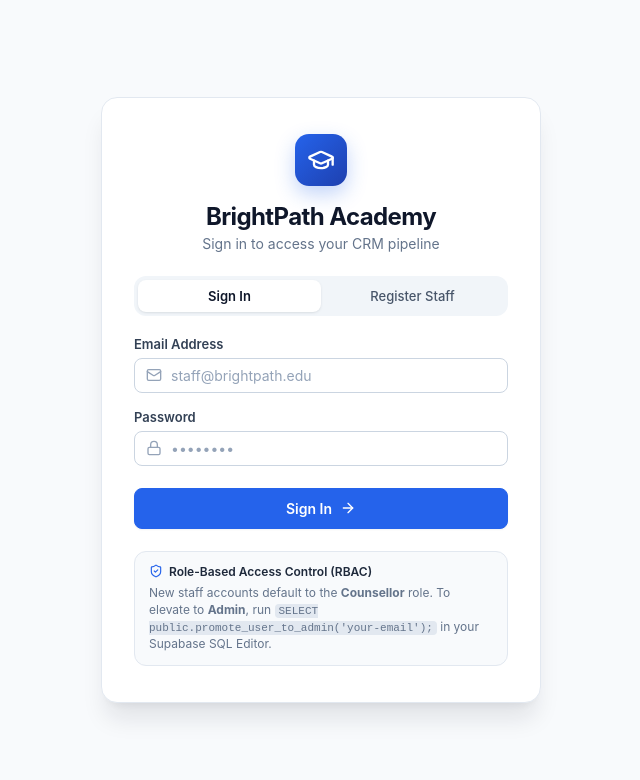
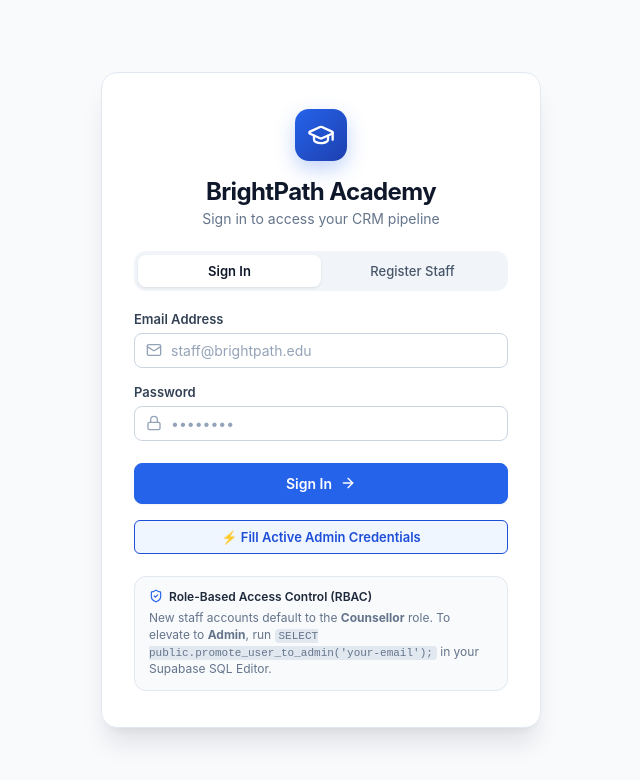
Before and after one commit to jangranaveen05/BrightPathCRM, a React (Vite) app: page /login in a window 1280 px wide. Shown: the top 780 px of the page, without its empty margins (319-959 px from the left). Built offline with nearby package versions, Linux system fonts and the light colour scheme; no server answers.

Commit message:
feat(auth): add 1-click admin credential fill on login page to bypass email rate limits

```diff
--- a/src/pages/LoginPage.tsx
+++ b/src/pages/LoginPage.tsx
@@ -382,6 +382,30 @@ export const LoginPage: React.FC = () => {
               </>
             )}
           </button>
+
+          {!isSignUp && (
+            <button
+              type="button"
+              onClick={() => {
+                setEmail('brightpath.crm.test@gmail.com');
+                setPassword('Password123!');
+                setErrorMsg(null);
+              }}
+              className="btn btn-outline btn-sm"
+              style={{
+                width: '100%',
+                padding: '8px',
+                fontSize: '0.8125rem',
+                color: 'var(--primary-700)',
+                backgroundColor: 'var(--primary-50)',
+                borderColor: 'var(--primary-200)',
+                justifyContent: 'center',
+                fontWeight: 600,
+              }}
+            >
+              ⚡ Fill Active Admin Credentials
+            </button>
+          )}
         </form>
 
         {/* Informational Guidance Box */}
```
